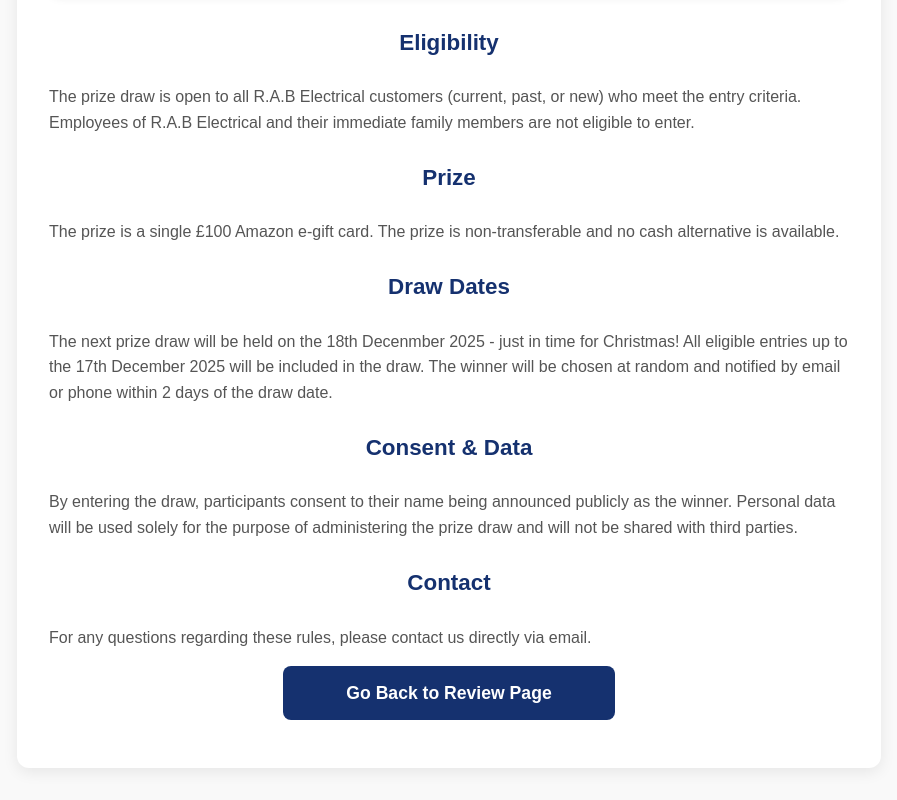
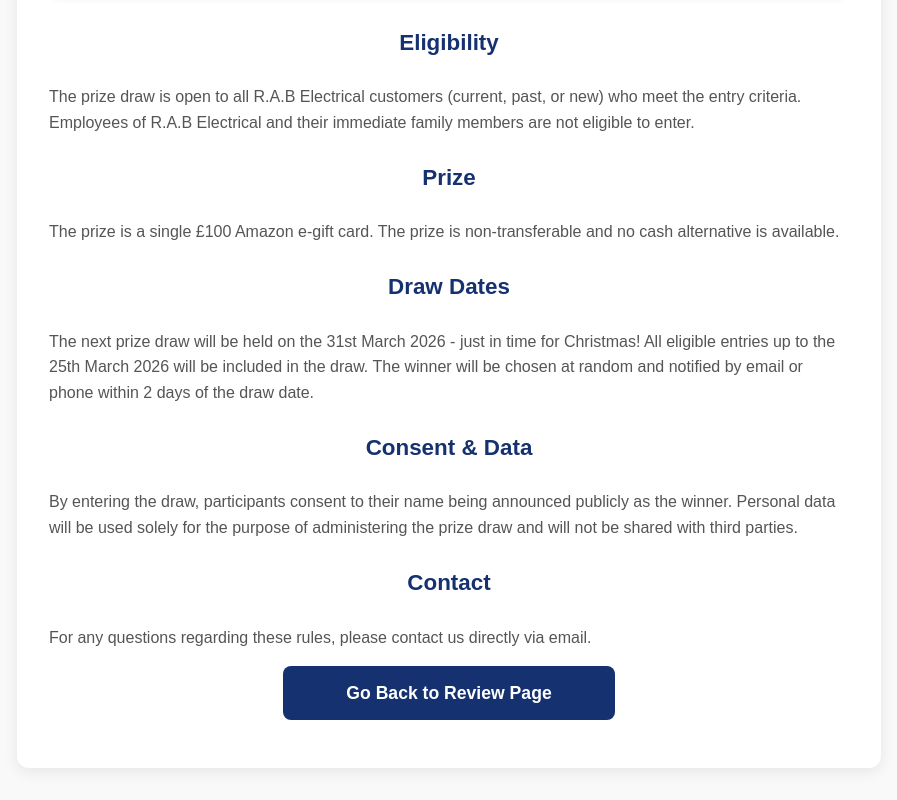
Before and after one commit to RABElectrical/Review-page, a plain HTML site: page rules.html in a window 1280 px wide. Shown: the part 600-1400 px from the top of the page, without its empty margins (191-1088 px from the left). Drawn offline with Linux system fonts and the light colour scheme; a web font is replaced by a local one.

Commit message:
Update rules.html

```diff
--- a/rules.html
+++ b/rules.html
@@ -28,7 +28,7 @@
             <p>The prize is a single £100 Amazon e-gift card. The prize is non-transferable and no cash alternative is available.</p>
 
             <h2>Draw Dates</h2>
-            <p>The next prize draw will be held on the 18th Decenmber 2025 - just in time for Christmas! All eligible entries up to the 17th December 2025 will be included in the draw. The winner will be chosen at random and notified by email or phone within 2 days of the draw date.</p>
+            <p>The next prize draw will be held on the 31st March 2026 - just in time for Christmas! All eligible entries up to the 25th March 2026 will be included in the draw. The winner will be chosen at random and notified by email or phone within 2 days of the draw date.</p>
 
             <h2>Consent & Data</h2>
             <p>By entering the draw, participants consent to their name being announced publicly as the winner. Personal data will be used solely for the purpose of administering the prize draw and will not be shared with third parties.</p>
```
